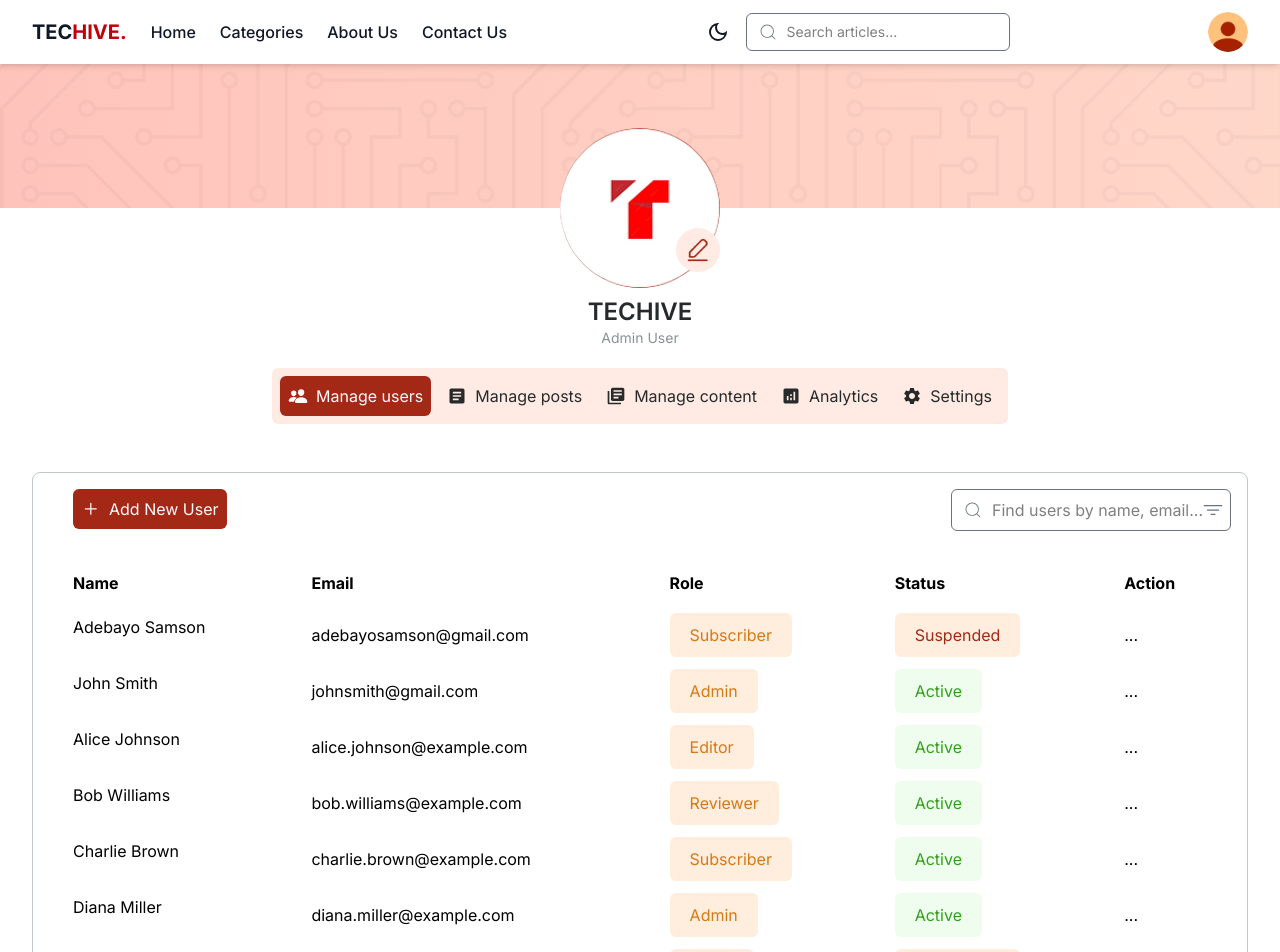
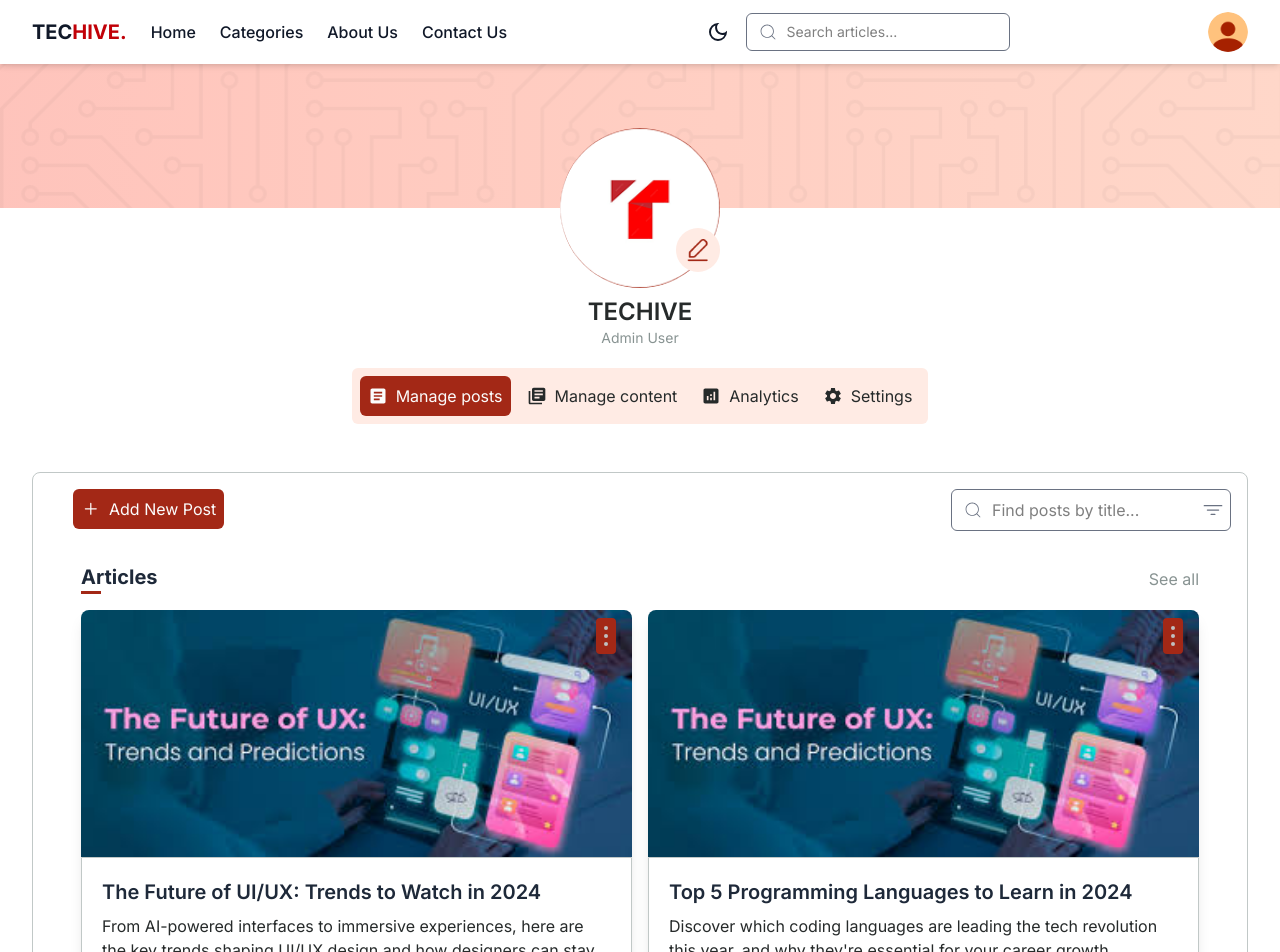
Before and after one commit to praise002/tech-hive, a React (Vite) app: page /admin in a window 1280 px wide. Shown: the top 952 px of the page. Built offline with nearby package versions, Linux system fonts and the light colour scheme; what @tiptap/extension-youtube would draw is missing.

Commit message:
feat: add react-easy-crop dependency; enhance CodeBlock and MenuBar components for improved functionality and user experience

```diff
--- a/package.json
+++ b/package.json
@@ -36,6 +36,7 @@
     "prop-types": "^15.8.1",
     "react": "^18.3.1",
     "react-dom": "^18.3.1",
+    "react-easy-crop": "^5.4.2",
     "react-error-boundary": "^5.0.0",
     "react-hook-form": "^7.54.2",
     "react-hot-toast": "^2.5.1",
--- a/src/features/admin/AdminDashboard.jsx
+++ b/src/features/admin/AdminDashboard.jsx
@@ -1,5 +1,5 @@
 import PropTypes from 'prop-types';
-import { IoPeople } from 'react-icons/io5';
+// import { IoPeople } from 'react-icons/io5';
 import { IoFilterOutline } from 'react-icons/io5';
 import { MdKeyboardArrowLeft, MdKeyboardArrowRight } from 'react-icons/md';
 import { GoPlus, GoArrowDownRight, GoArrowUpRight } from 'react-icons/go';
@@ -39,14 +39,14 @@ import TechTool from '../../components/sections/TechTool';
 import ResourceSpotlight from '../../components/sections/ResourceSpotlight';
 
 function AdminDashboard() {
-  const [isActiveTab, setIsActiveTab] = useState('manage users');
+  const [isActiveTab, setIsActiveTab] = useState('manage posts');
 
   const adminTabs = [
-    {
-      id: 'manage users',
-      label: 'Manage users',
-      icon: <IoPeople className="w-5 h-5" />,
-    },
+    // {
+    //   id: 'manage users',
+    //   label: 'Manage users',
+    //   icon: <IoPeople className="w-5 h-5" />,
+    // },
     {
       id: 'manage posts',
       label: 'Manage posts',
@@ -113,147 +113,147 @@ function AdminDashboard() {
   };
 
   // Remove later since Django comes with admin dashboard(left with reviewer, editor actions)
-  function ManageUsers() {
-    const users = [
-      {
-        id: crypto.randomUUID(),
-        name: 'Adebayo Samson',
-        email: 'adebayosamson@gmail.com',
-        role: 'Subscriber',
-        status: 'Suspended',
-      },
-      {
-        id: crypto.randomUUID(),
-        name: 'John Smith',
-        email: 'johnsmith@gmail.com',
-        role: 'Admin',
-        status: 'Active',
-      },
-      {
-        id: crypto.randomUUID(),
-        name: 'Alice Johnson',
-        email: 'alice.johnson@example.com',
-        role: 'Editor',
-        status: 'Active',
-      },
-      {
-        id: crypto.randomUUID(),
-        name: 'Bob Williams',
-        email: 'bob.williams@example.com',
-        role: 'Reviewer',
-        status: 'Active',
-      },
-      {
-        id: crypto.randomUUID(),
-        name: 'Charlie Brown',
-        email: 'charlie.brown@example.com',
-        role: 'Subscriber',
-        status: 'Active',
-      },
-      {
-        id: crypto.randomUUID(),
-        name: 'Diana Miller',
-        email: 'diana.miller@example.com',
-        role: 'Admin',
-        status: 'Active',
-      },
-      {
-        id: crypto.randomUUID(),
-        name: 'Ethan Davis',
-        email: 'ethan.davis@example.com',
-        role: 'Editor',
-        status: 'Suspended',
-      },
-      {
-        id: crypto.randomUUID(),
-        name: 'Fiona Wilson',
-        email: 'fiona.wilson@example.com',
-        role: 'Reviewer',
-        status: 'Active',
-      },
-      {
-        id: crypto.randomUUID(),
-        name: 'George Moore',
-        email: 'george.moore@example.com',
-        role: 'Subscriber',
-        status: 'Active',
-      },
-      {
-        id: crypto.randomUUID(),
-        name: 'Hannah Taylor',
-        email: 'hannah.taylor@example.com',
-        role: 'Admin',
-        status: 'Active',
-      },
-    ];
+  // function ManageUsers() {
+  //   const users = [
+  //     {
+  //       id: crypto.randomUUID(),
+  //       name: 'Adebayo Samson',
+  //       email: 'adebayosamson@gmail.com',
+  //       role: 'Subscriber',
+  //       status: 'Suspended',
+  //     },
+  //     {
+  //       id: crypto.randomUUID(),
+  //       name: 'John Smith',
+  //       email: 'johnsmith@gmail.com',
+  //       role: 'Admin',
+  //       status: 'Active',
+  //     },
+  //     {
+  //       id: crypto.randomUUID(),
+  //       name: 'Alice Johnson',
+  //       email: 'alice.johnson@example.com',
+  //       role: 'Editor',
+  //       status: 'Active',
+  //     },
+  //     {
+  //       id: crypto.randomUUID(),
+  //       name: 'Bob Williams',
+  //       email: 'bob.williams@example.com',
+  //       role: 'Reviewer',
+  //       status: 'Active',
+  //     },
+  //     {
+  //       id: crypto.randomUUID(),
+  //       name: 'Charlie Brown',
+  //       email: 'charlie.brown@example.com',
+  //       role: 'Subscriber',
+  //       status: 'Active',
+  //     },
+  //     {
+  //       id: crypto.randomUUID(),
+  //       name: 'Diana Miller',
+  //       email: 'diana.miller@example.com',
+  //       role: 'Admin',
+  //       status: 'Active',
+  //     },
+  //     {
+  //       id: crypto.randomUUID(),
+  //       name: 'Ethan Davis',
+  //       email: 'ethan.davis@example.com',
+  //       role: 'Editor',
+  //       status: 'Suspended',
+  //     },
+  //     {
+  //       id: crypto.randomUUID(),
+  //       name: 'Fiona Wilson',
+  //       email: 'fiona.wilson@example.com',
+  //       role: 'Reviewer',
+  //       status: 'Active',
+  //     },
+  //     {
+  //       id: crypto.randomUUID(),
+  //       name: 'George Moore',
+  //       email: 'george.moore@example.com',
+  //       role: 'Subscriber',
+  //       status: 'Active',
+  //     },
+  //     {
+  //       id: crypto.randomUUID(),
+  //       name: 'Hannah Taylor',
+  //       email: 'hannah.taylor@example.com',
+  //       role: 'Admin',
+  //       status: 'Active',
+  //     },
+  //   ];
 
-    const tableHeaders = [
-      { key: 'name', label: 'Name' },
-      { key: 'email', label: 'Email' },
-      { key: 'role', label: 'Role' },
-      { key: 'status', label: 'Status' },
-      { key: 'action', label: 'Action' },
-    ];
-    return (
-      <>
-        <div className="flex justify-between lg:flex-row flex-col gap-y-2 lg:gap-y-0">
-          <div className="pl-6 pt-8 lg:pt-0">
-            <button className="flex p-2 items-center gap-2 rounded-md text-xs sm:text-base cursor-pointer bg-red text-custom-white">
-              <span className="flex-shrink-0">
-                <GoPlus className="w-5 h-5" />
-              </span>
-              <span>Add New User</span>
-            </button>
-          </div>
-          <div className="relative hidden lg:inline-block">
-            {/* Search Icon */}
-            <CiSearch className="text-xl absolute left-3 top-1/2 -translate-y-1/2 text-gray-500 dark:text-custom-white" />
+  //   const tableHeaders = [
+  //     { key: 'name', label: 'Name' },
+  //     { key: 'email', label: 'Email' },
+  //     { key: 'role', label: 'Role' },
+  //     { key: 'status', label: 'Status' },
+  //     { key: 'action', label: 'Action' },
+  //   ];
+  //   return (
+  //     <>
+  //       <div className="flex justify-between lg:flex-row flex-col gap-y-2 lg:gap-y-0">
+  //         <div className="pl-6 pt-8 lg:pt-0">
+  //           <button className="flex p-2 items-center gap-2 rounded-md text-xs sm:text-base cursor-pointer bg-red text-custom-white">
+  //             <span className="flex-shrink-0">
+  //               <GoPlus className="w-5 h-5" />
+  //             </span>
+  //             <span>Add New User</span>
+  //           </button>
+  //         </div>
+  //         <div className="relative hidden lg:inline-block">
+  //           {/* Search Icon */}
+  //           <CiSearch className="text-xl absolute left-3 top-1/2 -translate-y-1/2 text-gray-500 dark:text-custom-white" />
 
-            {/* Input Field */}
-            <input
-              className="appearance-none w-70 dark:text-custom-white border border-gray-500 dark:border-custom-white rounded-md pl-10 pr-3 py-2 focus-visible:outline-none focus-visible:ring-2 focus-visible:ring-gray-600 dark:focus-visible:ring-white dark:focus-visible:text-white focus-visible:border-gray-600 dark:focus-visible:border-white"
-              type="search"
-              placeholder="Find users by name, email..."
-            />
-            <IoFilterOutline className="text-xl absolute right-2 top-1/2 -translate-y-1/2 text-gray-500 dark:text-custom-white" />
-          </div>
-        </div>
-        <div className="mt-4 lg:mt-7">
-          <table className="min-w-full text-left rtl:text-right">
-            <caption className="sr-only">
-              A summary of the user&apos;s table
-            </caption>
-            <thead className="hidden lg:table-header-group">
-              <tr className="font-bold">
-                {tableHeaders.map((header) => (
-                  <th key={header.key} scope="col" className="px-6 py-3">
-                    {header.label}
-                  </th>
-                ))}
-              </tr>
-            </thead>
-            <tbody className="lg:text-base lg:divide-y-0 text-sm divide-y divide-gray-200 dark:divide-gray-700">
-              {users.map((user) => (
-                <tr key={user.id} className="space-y-2 lg:space-y-0">
-                  <TableCell className="lg:py-4 pt-2 lg:pt-0">
-                    {user.name}
-                  </TableCell>
-                  <TableCell className="lg:py-4">{user.email}</TableCell>
-                  <TableCell className="py-4 lg:py-0">
-                    <RoleSpan role={user.role} />
-                  </TableCell>
-                  <TableCell className="py-2 lg:py-0">
-                    <StatusSpan status={user.status} />
-                  </TableCell>
-                  <td className="lg:px-6 lg:py-4 cursor-pointer">...</td>
-                </tr>
-              ))}
-            </tbody>
-          </table>
-        </div>
-      </>
-    );
-  }
+  //           {/* Input Field */}
+  //           <input
+  //             className="appearance-none w-70 dark:text-custom-white border border-gray-500 dark:border-custom-white rounded-md pl-10 pr-3 py-2 focus-visible:outline-none focus-visible:ring-2 focus-visible:ring-gray-600 dark:focus-visible:ring-white dark:focus-visible:text-white focus-visible:border-gray-600 dark:focus-visible:border-white"
+  //             type="search"
+  //             placeholder="Find users by name, email..."
+  //           />
+  //           <IoFilterOutline className="text-xl absolute right-2 top-1/2 -translate-y-1/2 text-gray-500 dark:text-custom-white" />
+  //         </div>
+  //       </div>
+  //       <div className="mt-4 lg:mt-7">
+  //         <table className="min-w-full text-left rtl:text-right">
+  //           <caption className="sr-only">
+  //             A summary of the user&apos;s table
+  //           </caption>
+  //           <thead className="hidden lg:table-header-group">
+  //             <tr className="font-bold">
+  //               {tableHeaders.map((header) => (
+  //                 <th key={header.key} scope="col" className="px-6 py-3">
+  //                   {header.label}
+  //                 </th>
+  //               ))}
+  //             </tr>
+  //           </thead>
+  //           <tbody className="lg:text-base lg:divide-y-0 text-sm divide-y divide-gray-200 dark:divide-gray-700">
+  //             {users.map((user) => (
+  //               <tr key={user.id} className="space-y-2 lg:space-y-0">
+  //                 <TableCell className="lg:py-4 pt-2 lg:pt-0">
+  //                   {user.name}
+  //                 </TableCell>
+  //                 <TableCell className="lg:py-4">{user.email}</TableCell>
+  //                 <TableCell className="py-4 lg:py-0">
+  //                   <RoleSpan role={user.role} />
+  //                 </TableCell>
+  //                 <TableCell className="py-2 lg:py-0">
+  //                   <StatusSpan status={user.status} />
+  //                 </TableCell>
+  //                 <td className="lg:px-6 lg:py-4 cursor-pointer">...</td>
+  //               </tr>
+  //             ))}
+  //           </tbody>
+  //         </table>
+  //       </div>
+  //     </>
+  //   );
+  // }
 
   function ManagePosts() {
     return (
@@ -858,8 +858,8 @@ function AdminDashboard() {
 
   function getContent() {
     switch (isActiveTab) {
-      case 'manage users':
-        return <ManageUsers />;
+      // case 'manage users':
+      //   return <ManageUsers />;
       case 'manage posts':
         return <ManagePosts />;
       case 'manage content':
--- a/src/features/articles/CodeBlockComponent.jsx
+++ b/src/features/articles/CodeBlockComponent.jsx
@@ -3,41 +3,58 @@ import { useEffect, useState } from 'react';
 import PropTypes from 'prop-types';
 
 const languages = [
+  { value: 'arduino', label: 'Arduino' },
+  { value: 'bash', label: 'Bash' },
+  { value: 'c', label: 'C' },
+  { value: 'cpp', label: 'CPP' },
+  { value: 'csharp', label: 'CSHARP' },
+  { value: 'css', label: 'CSS' },
+  { value: 'go', label: 'Go' },
+  { value: 'java', label: 'Java' },
   { value: 'javascript', label: 'JavaScript' },
+  { value: 'json', label: 'JSON' },
+  { value: 'kotlin', label: 'Kotlin' },
+  { value: 'makefile', label: 'MakeFile' },
+  { value: 'markdown', label: 'Markdown' },
+  { value: 'php', label: 'PHP' },
+  { value: 'plaintext', label: 'Plaintext' },
+  { value: 'python', label: 'Python' },
+  { value: 'r', label: 'R' },
+  { value: 'ruby', label: 'Ruby' },
+  { value: 'rust', label: 'Rust' },
+  { value: 'scss', label: 'SCSS' },
+  { value: 'shell', label: 'Shell' },
+  { value: 'sql', label: 'SQL' },
+  { value: 'swift', label: 'Swift' },
   { value: 'typescript', label: 'TypeScript' },
-  { value: 'python', label: 'Python' },
-  { value: 'java', label: 'Java' },
-  { value: 'css', label: 'CSS' },
-  { value: 'html', label: 'HTML' },
-  { value: 'json', label: 'JSON' },
-  { value: 'markdown', label: 'Markdown' },
-  { value: 'bash', label: 'Bash' },
+  { value: 'xml', label: 'XML' },
+  { value: 'yaml', label: 'YAML' },
 ];
 
 export default function CodeBlockComponent({ node, updateAttributes }) {
-  const [language, setLanguage] = useState(node.attrs.language || 'javascript');
+  const [language, setLanguage] = useState(node.attrs.language);
   const [isDropdownOpen, setIsDropdownOpen] = useState(false);
 
   useEffect(() => {
     updateAttributes({ language });
   }, [language, updateAttributes]);
 
-  const handleLanguageChange = (lang) => {
+  function handleLanguageChange(lang) {
     setLanguage(lang);
     setIsDropdownOpen(false);
-  };
-
+  }
   return (
     <NodeViewWrapper className="relative">
       {/* Language dropdown */}
       <div className="absolute right-2 top-2 z-10">
         <button
+          type="button"
           onClick={(e) => {
             e.preventDefault();
             e.stopPropagation();
-            setIsDropdownOpen(!isDropdownOpen);
+            setIsDropdownOpen((prev) => !prev);
           }}
-          className="text-xs bg-white dark:bg-gray-800 border border-gray-300 dark:border-gray-600 rounded px-2 py-1 flex items-center gap-1"
+          className="text-xs text-white bg-gray-800 border border-gray-300 rounded px-2 py-1 flex items-center gap-1"
         >
           {language}
           <svg
@@ -58,19 +75,19 @@ export default function CodeBlockComponent({ node, updateAttributes }) {
         </button>
 
         {isDropdownOpen && (
-          <div className="absolute right-0 mt-1 w-32 max-h-60 overflow-y-auto bg-white dark:bg-gray-800 rounded-md shadow-lg border border-gray-200 dark:border-gray-700 z-20">
+          <div className="absolute right-0 mt-1 w-32 max-h-60 overflow-y-auto bg-gray-800 rounded-md shadow-lg border border-gray-700 z-20">
             {languages.map((lang) => (
               <button
+                type="button"
                 key={lang.value}
                 onClick={(e) => {
                   e.preventDefault();
                   e.stopPropagation();
                   handleLanguageChange(lang.value);
                 }}
-                className={`block w-full text-left px-3 py-1 text-xs hover:bg-gray-100 dark:hover:bg-gray-700 ${
-                  language === lang.value
-                    ? 'bg-gray-100 dark:bg-gray-700 font-medium'
-                    : ''
+                // text-left
+                className={`block w-full px-3 py-1 text-left text-white text-xs hover:bg-gray-700 ${
+                  language === lang.value ? 'bg-gray-700 font-medium' : ''
                 }`}
               >
                 {lang.label}
@@ -81,8 +98,8 @@ export default function CodeBlockComponent({ node, updateAttributes }) {
       </div>
 
       {/* Code content with default styling */}
-      <pre className="!mt-0">
-        <NodeViewContent as="code" className={`language-${language}`} />
+      <pre className="!mt-2">
+        <NodeViewContent as='code' />
       </pre>
     </NodeViewWrapper>
   );
--- a/src/features/articles/CodeBlockExtension.js
+++ b/src/features/articles/CodeBlockExtension.js
@@ -1,25 +1,16 @@
-// CodeBlockExtension.js
 import { Node } from '@tiptap/core';
 import { ReactNodeViewRenderer } from '@tiptap/react';
 import CodeBlockComponent from './CodeBlockComponent';
 
-
+// STEP 1: CREATE A NODE EXTENSION
 export const CodeBlockExtension = Node.create({
-  name: 'codeBlock',
-  group: 'block',
-  content: 'text*',
-  marks: '',
-  defining: true,
+  name: 'CodeBlock',
+  group: 'block', // block-level element
+  content: 'text*', // Can contain text
+  marks: '', // No bold/italic inside code blocks
+  defining: true, // treat it as one unit
   code: true,
-  isolating: true,
-
-  addAttributes() {
-    return {
-      language: {
-        default: 'javascript',
-      },
-    };
-  },
+  isolating: true, // treat it as one unit
 
   parseHTML() {
     return [
@@ -27,38 +18,45 @@ export const CodeBlockExtension = Node.create({
         tag: 'pre',
         preserveWhitespace: 'full',
         getAttrs: (node) => ({
-          language: node.querySelector('code')?.getAttribute('class')?.replace('language-', '') || 'javascript',
+          language: node
+            .querySelector('code')
+            ?.getAttribute('class')
+            ?.replace('language-', ''),
         }),
       },
     ];
   },
 
-  renderHTML({ HTMLAttributes }) {
+  renderHTML({ HTMLAtrributes }) {
     return [
       'pre',
       {},
       [
         'code',
         {
-          class: `language-${HTMLAttributes.language}`,
+          class: `language-${HTMLAtrributes.language}`,
         },
-        0,
+        0, // placeholder for the actual code content
       ],
     ];
   },
 
   addCommands() {
     return {
-      toggleCodeBlock: () => ({ commands }) => {
-        return commands.toggleNode('codeBlock', 'paragraph');
-      },
-      setCodeBlock: () => ({ commands }) => {
-        return commands.setNode('codeBlock');
-      },
+      toggleCodeBlock:
+        () =>
+        ({ commands }) => {
+          return commands.toggleNode('codeBlock', 'paragraph');
+        }, // turns a paragraph into a code block
+      setCodeBlock:
+        () =>
+        ({ commands }) => {
+          return commands.setNode('codeBlock');
+        },
     };
   },
 
   addNodeView() {
     return ReactNodeViewRenderer(CodeBlockComponent);
-  },
+  }, // connects React component to tiptap
 });
--- a/src/features/articles/RichTextEditor.jsx
+++ b/src/features/articles/RichTextEditor.jsx
@@ -59,7 +59,7 @@ const extensions = [
   // }),
   CodeBlockLowlight.extend({
     addNodeView() {
-      return ReactNodeViewRenderer(CodeBlockComponent);
+      return ReactNodeViewRenderer(CodeBlockComponent); // This connects React to Tiptap
     },
   }).configure({
     lowlight,
```
Also changed, not shown: src/features/articles/MenuBar.jsx (+9 -6 lines), src/features/profile/AccountDetail.jsx (+60 -29 lines), 1 other file (tests, documents, lock files or other folders).
